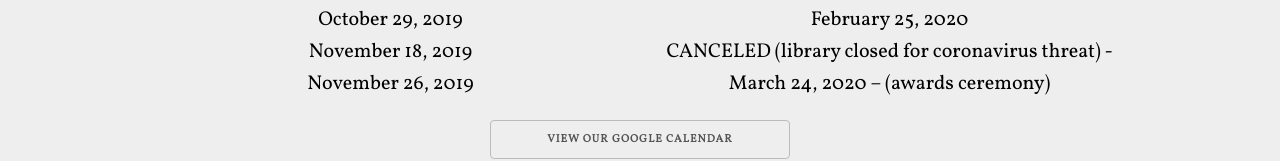
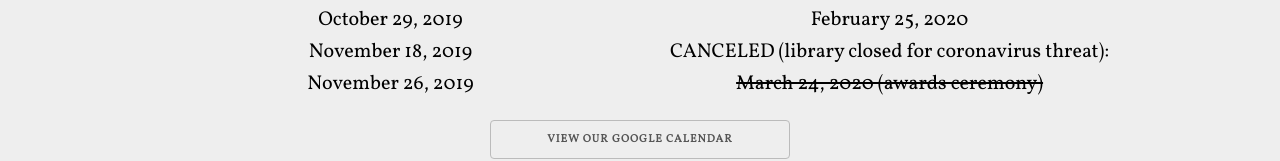
Before and after one commit to dlakata/hvcsj, a website: page index.html in a window 1280 px wide. Shown: the part 1230-1391 px from the top of the page. Drawn offline with nearby package versions, Linux system fonts and the light colour scheme.

Commit message:
Strike through

```diff
--- a/index.html
+++ b/index.html
@@ -86,7 +86,7 @@
                     February 4, 2020 <br>
                     February 18, 2020 <br>
                     February 25, 2020 <br>
-                    CANCELED (library closed for coronavirus threat) - March 24, 2020 – (awards ceremony) <br>
+                    CANCELED (library closed for coronavirus threat): <s>March 24, 2020 (awards ceremony)</s> <br>
                 </div>
             </div>
             <div class="twelve columns">
```
